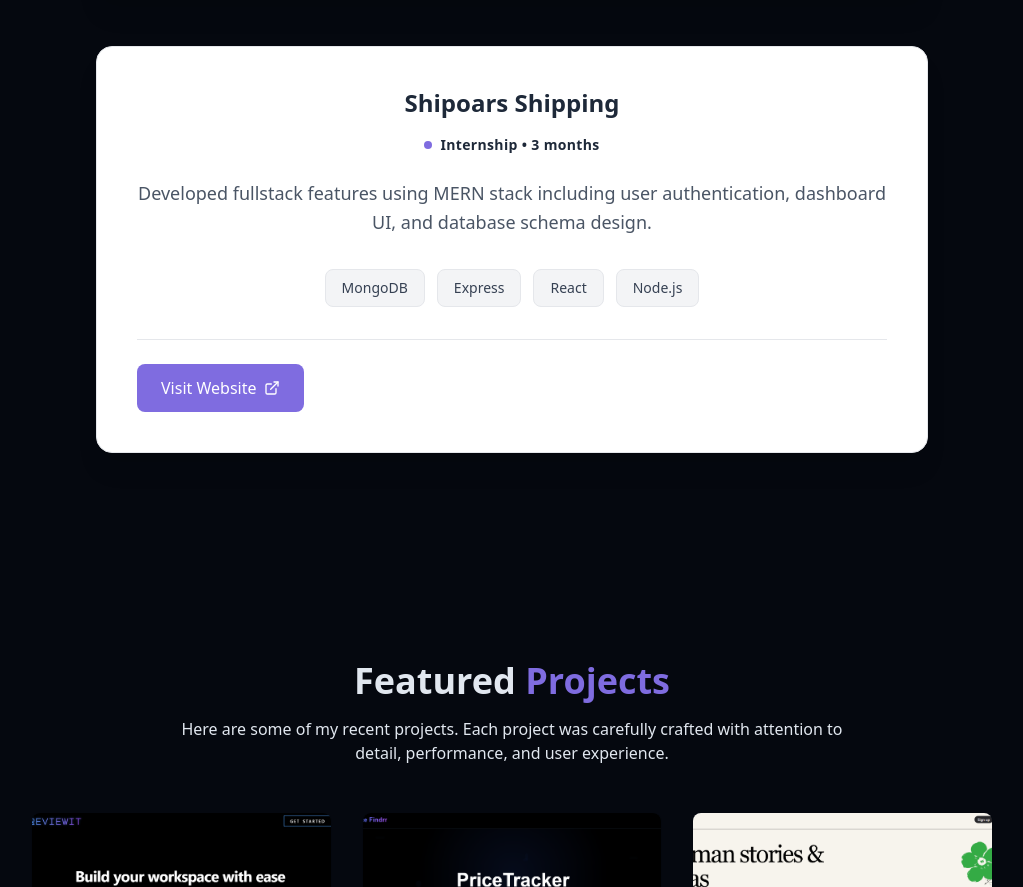
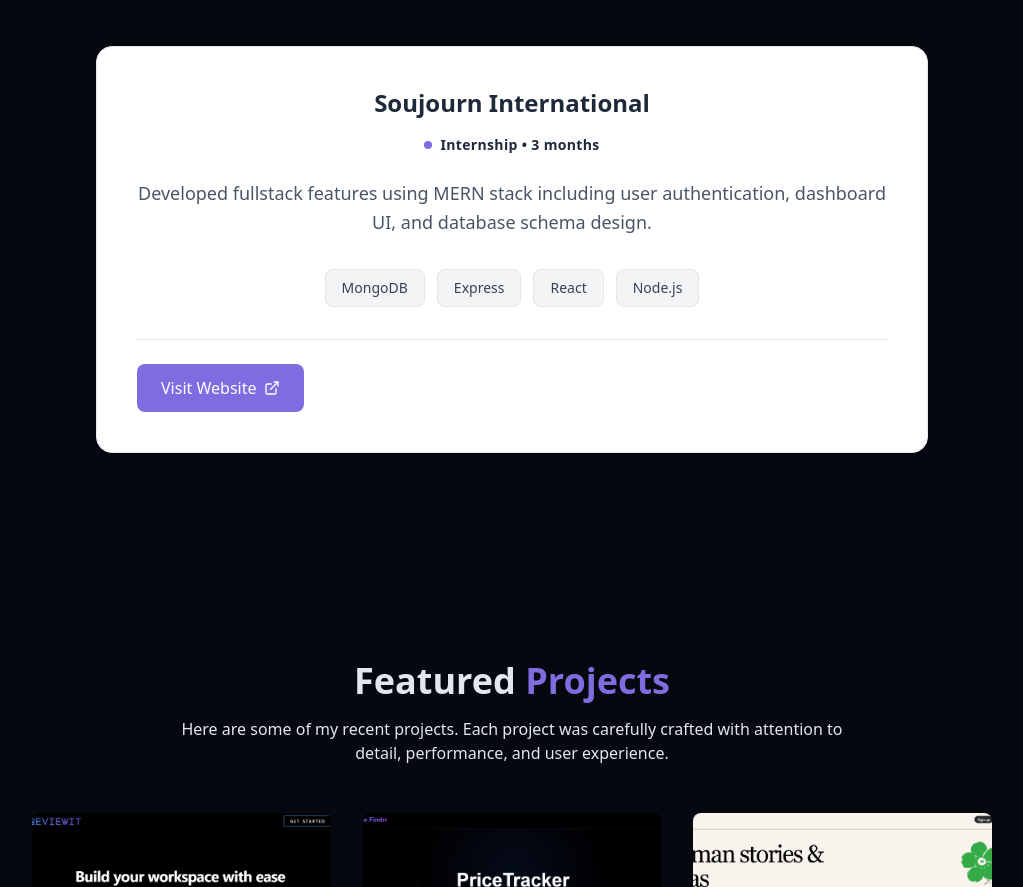
Before and after one commit to ht1423/My-portfolio, a React (Vite) app: page / in a window 1280 px wide. Shown: the part 1378-2265 px from the top of the page, without its empty margins (128-1151 px from the left). Built offline with nearby package versions, Linux system fonts and the light colour scheme.

Commit message:
experience update

```diff
--- a/src/components/ExperienceSection.jsx
+++ b/src/components/ExperienceSection.jsx
@@ -12,10 +12,10 @@ const experiences = [
   },
   {
     id: 2,
-    company: "Shipoars Shipping",
+    company: "Soujourn International",
     description:
       "Developed fullstack features using MERN stack including user authentication, dashboard UI, and database schema design.",
-    website: "https://www.shipoarsshipping.com/",
+    website: "https://random.com",
     stack: ["MongoDB", "Express", "React", "Node.js"],
     duration: "3 months",
   },
```
